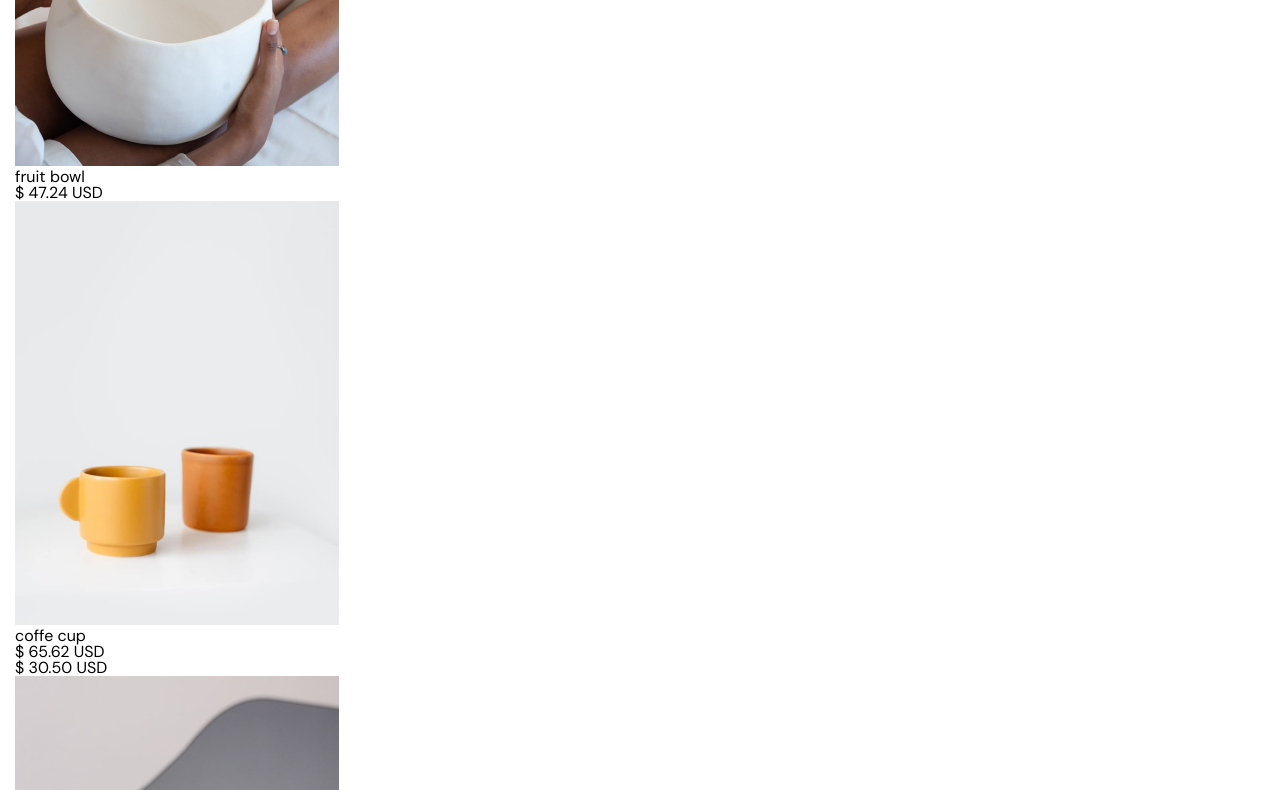
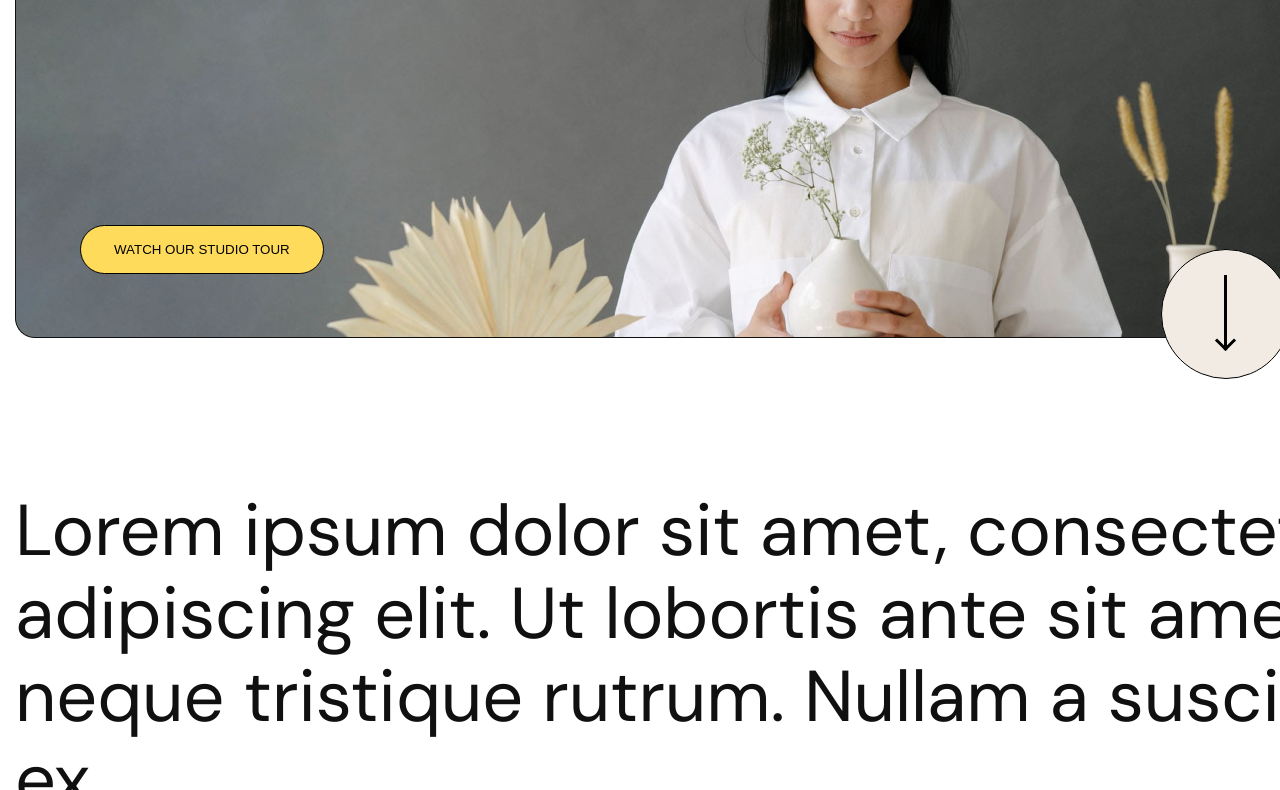
Before and after one commit to balloon383/landing_studio_polly, a website: page app/index.html in a window 1280 px wide. Shown: the part 425-1215 px from the top of the page. Drawn offline with Linux system fonts and the light colour scheme.

Commit message:
styled title container

```diff
--- a/app/index.html
+++ b/app/index.html
@@ -38,6 +38,7 @@
 	<main class="main">
 		<section class="title__box">
 			<section class="content__container title__container">
+				<section class="title__background">
 					<h2 class="title__header">
 						PRODUCTS
 						<br>
@@ -45,21 +46,26 @@
 					</h2>
 					<button class="title__button">watch our studio tour</button>
 					<a class="title__anchor" href="#"></a>
+				</section>
+			</section>
+			<section class="content__container">
 				<p class="title__text">
-					Lorem ipsum dolor sit amet, consectetur adipiscing elit. Ut lobortis ante sit amet neque tristique rutrum. Nullam a
+					Lorem ipsum dolor sit amet, consectetur adipiscing elit. Ut lobortis ante sit amet neque tristique rutrum.
+					Nullam a
 					suscipit ex.
 				</p>
 			</section>
 		</section>
 		<section class="bestsellers__box">
-			<section class="content__container">
+			<section class="content__container bestsellers__subcontainer">
+					<div class="bestsellers__card">
 						<h3 class="bestsellers__our">
 							our bestsellers
 						</h3>
-				<svg>
-					<use class="bestsellers__svg" xlink:href="./images/sprites/sprite.svg#pointer"></use>
+						<svg class="bestsellers__svg">
+							<use xlink:href="./images/sprites/sprite.svg#pointer"></use>
 						</svg>
-				<section class="bestsellers__subcontainer">
+					</div>
 					<div class="bestsellers__card">
 						<img class="bestsellers__img" src="./images/bowl.png" alt="">
 						<p class="bestsellers__name">fruit bowl</p>
@@ -68,8 +74,8 @@
 					<div class="bestsellers__card">
 						<img class="bestsellers__img" src="./images/coffe.png" alt="">
 						<p class="bestsellers__name">coffe cup</p>
-						<p class="bestsellers__price">$ 65.62 USD</p>
-						<p class="bestsellers__price--new">$ 30.50 USD</p>
+						<p class="bestsellers__price--old">$ 65.62 USD</p>
+						<p class="bestsellers__price">$ 30.50 USD</p>
 					</div>
 					<div class="bestsellers__card">
 						<img class="bestsellers__img" src="./images/vase.png" alt="">
@@ -77,8 +83,7 @@
 						<p class="bestsellers__price">$ 46.58 USD</p>
 					</div>
 			</section>
-			</section>
-			<a href="#">see all products</a>
+
 		</section>
 		<section class="poster__box">
 			<section class="content__container poster__container">
--- a/app/scss/style.scss
+++ b/app/scss/style.scss
@@ -105,65 +105,172 @@ svg{
 
     // .title__box
     &__container{
+
+    }
+    &__background{
         background-image: url("../images/hero.png");
         background-repeat: no-repeat;
+        border-radius: 12px;
+        margin-bottom: 150px;
+        position: relative;
     }
-    &__box {}
+    &__box {
+        padding-top: 76px;
+        padding-bottom: 160px;
+    }
 
     // .title__header
 
-    &__header {}
+    &__header {
+        font-size: 96px;
+        line-height: 106px;
+        text-transform: uppercase;
+        color: #fff;
+        padding: 65px 0px 250px 65px;
+    }
 
     // .title__button
 
-    &__button {}
+    &__button {
+        background-color: $yellow-bg;
+        border-radius: 26px;
+        border: 1px solid black;
+        padding: 16px 33px;
+        margin-left: 65px;
+        margin-bottom: 65px;
+        text-transform: uppercase;
+    }
 
     // .title__anchor
 
-    &__anchor {}
+    &__anchor {
+        position: absolute;
+        right: 0;
+        bottom: 0;
+        transform: translate(-100px, 40px);
+        width: 128px;
+        height: 128px;
+        border: 1px solid black;
+        border-radius: 50%;
+        background-color: $gray-bg;
+        &::before{
+            content: '';
+            position: absolute;
+            left: 0;
+            top: 0;
+            transform: translate(61px, 25px);
+            width: 1px;
+            height: 72px;
+            border-right: 3px solid black;
+        }
+        &::after{
+            content: '';
+            position: absolute;
+            left: 0;
+            top: 0;
+            transform: translate(56px, 83px) rotate(45deg);
+            width: 12px;
+            height: 12px;
+            border-bottom: 3px solid black;
+            border-right: 3px solid black;
+        }
+    }
 
     // .title__text
 
-    &__text {}
+    &__text {
+        font-weight: 400;
+            font-size: 72px;
+            line-height: 83px;
+            color: #111010;
+    }
 }
 
 .bestsellers {
 
     // .bestsellers__box
 
-    &__box {}
+    &__box {
+        background-color: $gray-bg;
+        padding: 80px 0px 140px;
+    }
 
     // .bestsellers__our
 
-    &__our {}
+    &__our {
+        font-weight: 400;
+        font-size: 48px;
+        line-height: 53px;
+        text-transform: uppercase;
+        color: #111010;
+    }
 
     // .bestsellers__svg
 
-    &__svg {}
+    &__svg {
+        width: 120px;
+        height: 130px;
+        position: absolute;
+        left: 0;
+        top: 0;
+        transform: translate(25px, 150px) ;
+
+    }
 
     // .bestsellers__subcontainer
 
-    &__subcontainer {}
+    &__subcontainer {
+        display: flex;
+        justify-content: space-between;
+        column-gap: 32px;
+    }
 
     // .bestsellers__card
 
-    &__card {}
+    &__card {
+        position: relative;
+    }
 
     // .bestsellers__img
 
-    &__img {}
+    &__img {
+        border-radius: 40% 40% 0px 0px;
+    }
 
     // .bestsellers__name
 
-    &__name {}
+    &__name {
+        font-size: 18px;
+        line-height: 25px;
+        text-align: center;
+        text-transform: uppercase;
+    }
 
     // .bestsellers__price
 
-    &__price {}
+    &__price {
+        font-size: 16px;
+        line-height: 24px;
+        text-align: center;
+        text-transform: uppercase;
+    }
 
     // .bestsellers__price--new
 
-    &__price--new {}
+    &__price--old {
+        position: relative;
+        font-size: 16px;
+        line-height: 24px;
+        text-align: center;
+        text-transform: uppercase;
+        opacity: .7;
+        &::before{
+            content: '';
+            position: absolute;
+            width: 100px;
+            height: 1px;
+        }
+    }
 }
 
 .poster {
```
Also changed, not shown: app/css/style.min.css. Lines whose indentation alone changed are shown as unchanged.
